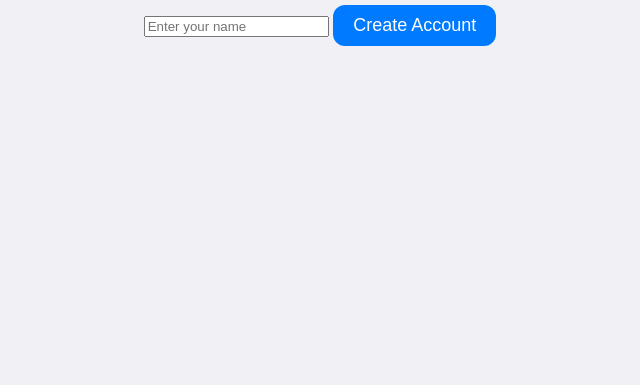
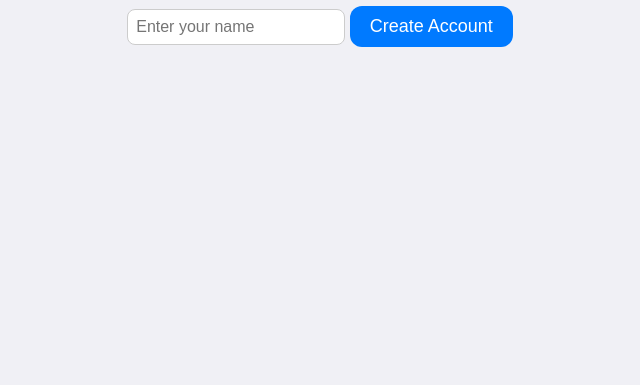
Before and after one commit to EddieTheDog/Dos-OS, a plain HTML site: page index.html in a window 1280 px wide. Shown: the part 415-800 px from the top of the page, without its empty margins (320-960 px from the left). Drawn offline with Linux system fonts and the light colour scheme.

Commit message:
Update styles.css

```diff
--- a/styles.css
+++ b/styles.css
@@ -12,6 +12,15 @@ body {
   text-align: center;
 }
 
+input {
+  font-size: 16px;
+  padding: 8px;
+  margin: 10px 0;
+  width: 200px;
+  border-radius: 8px;
+  border: 1px solid #ccc;
+}
+
 button {
   font-size: 18px;
   padding: 10px 20px;
@@ -20,10 +29,12 @@ button {
   background-color: #007aff;
   color: white;
   cursor: pointer;
+  margin-top: 10px;
 }
 
 #desktop {
   padding: 20px;
+  text-align: center;
 }
 
 .apps {
```
